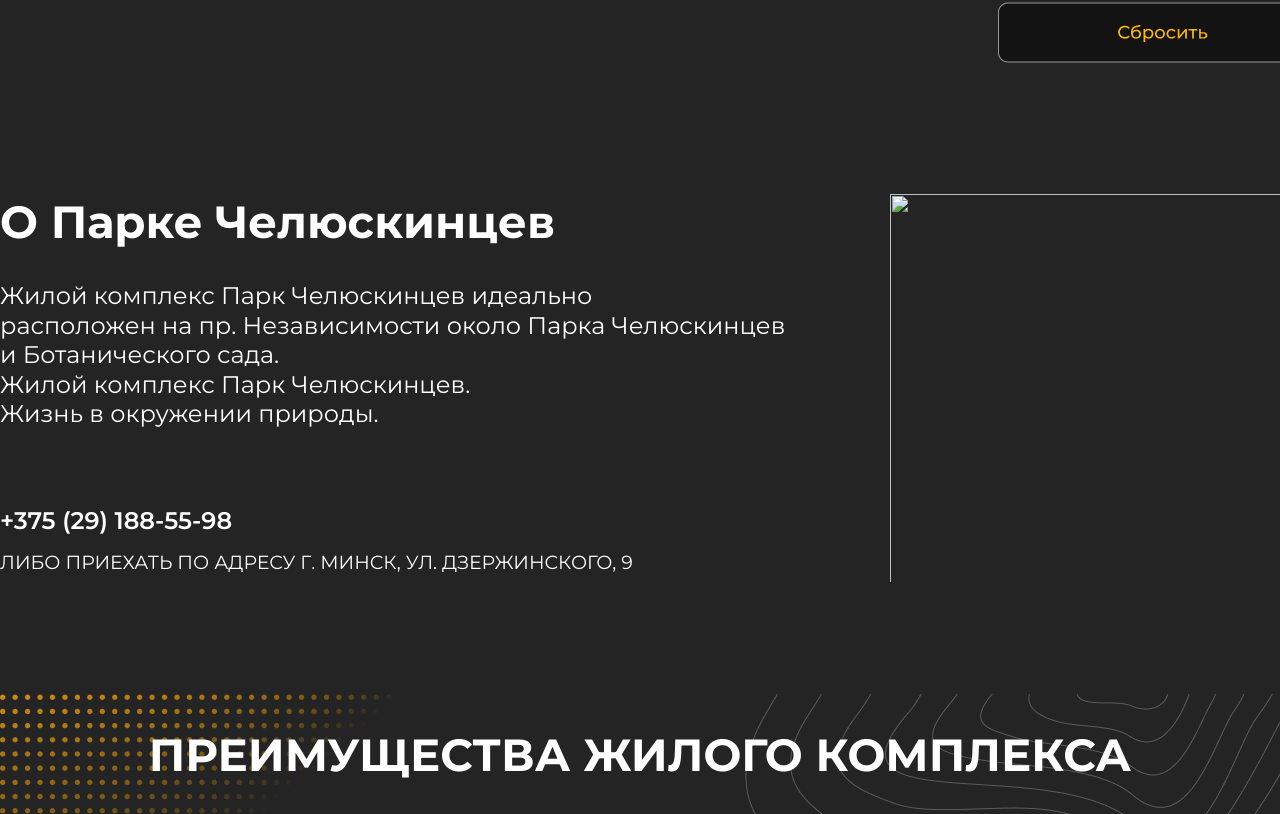
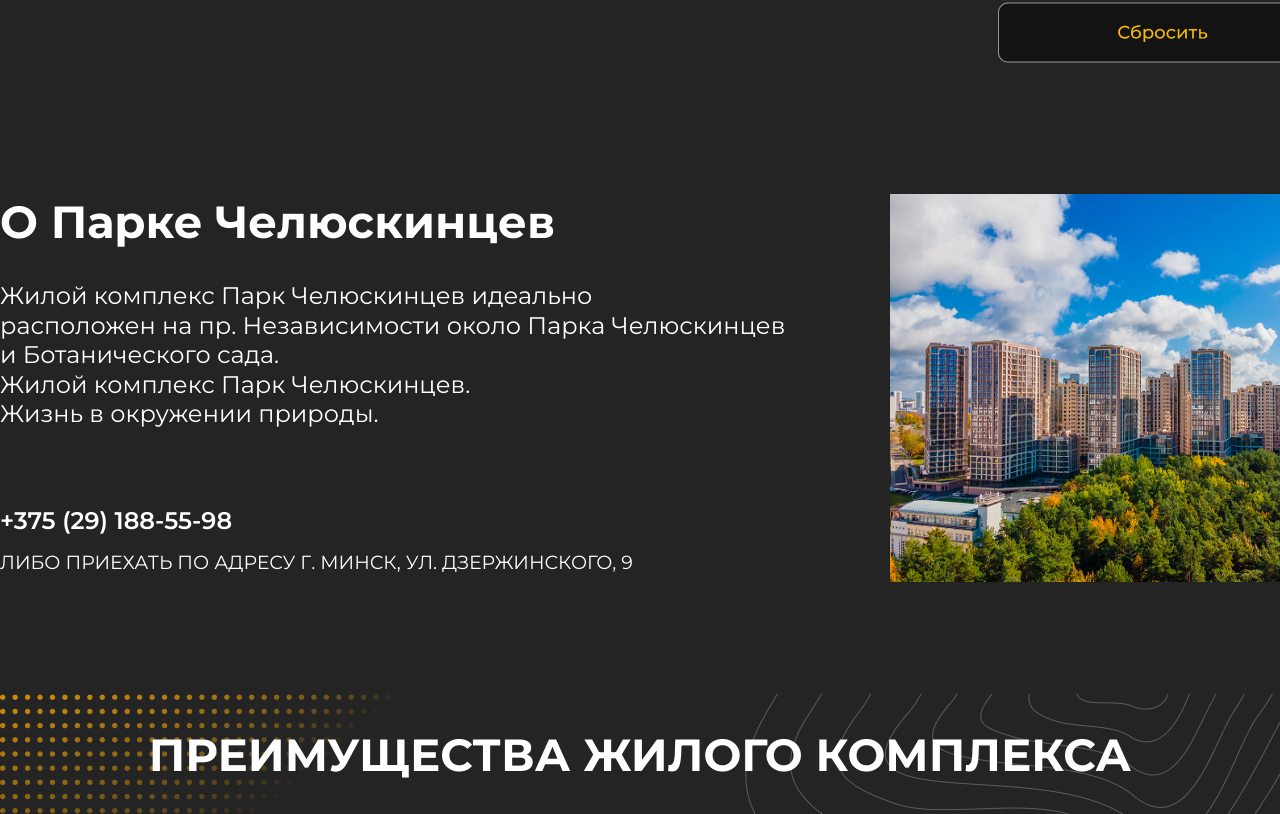
Before and after one commit to Liotan/Besman-Artur-Dmitrievich, a plain HTML site: page home/classwork/nedvizhka/index.html in a window 1280 px wide. Shown: the part 2486-3300 px from the top of the page. Drawn offline with Linux system fonts and the light colour scheme; a web font is replaced by a local one.

Commit message:
edited link to img

```diff
--- a/home/classwork/nedvizhka/index.html
+++ b/home/classwork/nedvizhka/index.html
@@ -99,7 +99,7 @@
                 </p>
             </div>
             <div class="infoImage">
-                <img src="img/Rectangle 1880.png" alt="">
+                <img src="img/Rectangle1880.png" alt="">
             </div>
         </div>
     </div>
```
